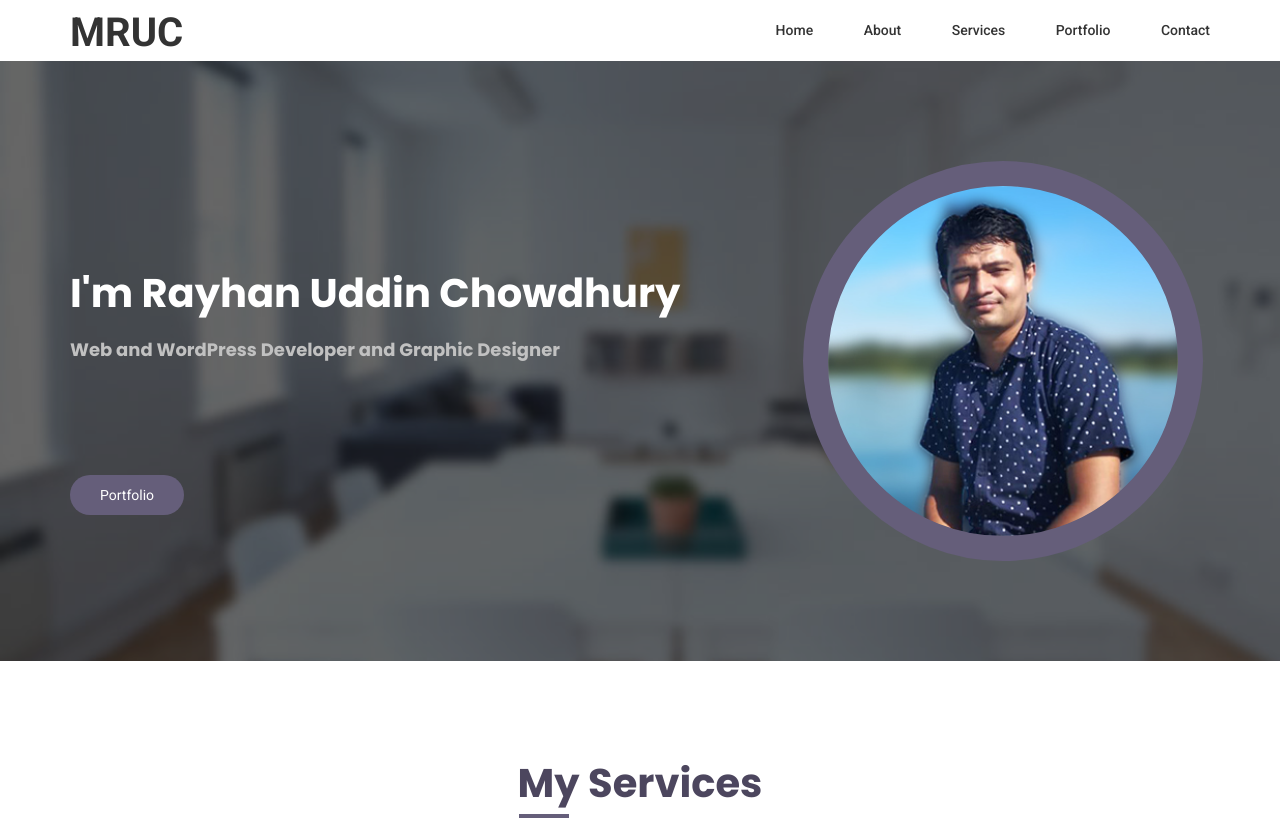
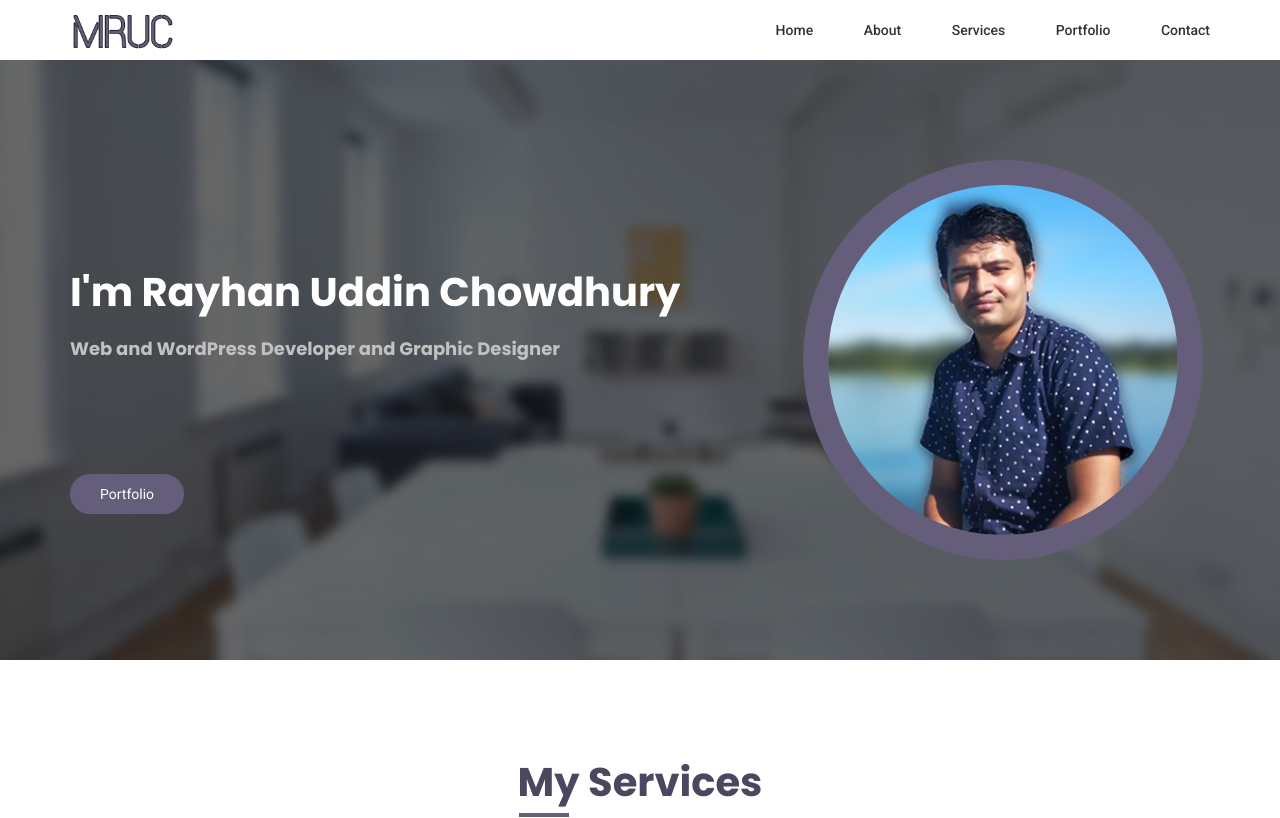
Before and after one commit to Rayhanuc/portfolio, a plain HTML site: page index.html in a window 1280 px wide. Shown: the top 818 px of the page. Drawn offline with nearby package versions, Linux system fonts and the light colour scheme.

Commit message:
Site logo changed
Tite log changed

```diff
--- a/assets/css/style.css
+++ b/assets/css/style.css
@@ -89,7 +89,10 @@ a:hover { text-decoration: none }
     font-size: 40px;
     font-weight: 700;
     text-transform: uppercase;
-    margin-top: 4px;
+}
+
+.logo img {
+    max-height: 37px;
 }
 
 .header-area a {
--- a/index.html
+++ b/index.html
@@ -28,7 +28,10 @@
                 <div class="row">
                     <div class="col-md-2">
                         <div class="logo">
-                            <a href="">MRUC</a>
+                            <a href="">
+                                <!-- <img src="assets/img/logo.png"> -->
+                                <img src="assets/img/logo2.png">
+                            </a>
                         </div>
                     </div>
                     <div class="col-md-10">
```
Also changed, not shown: assets/img/logo.png (added), assets/img/logo2.png (added).
